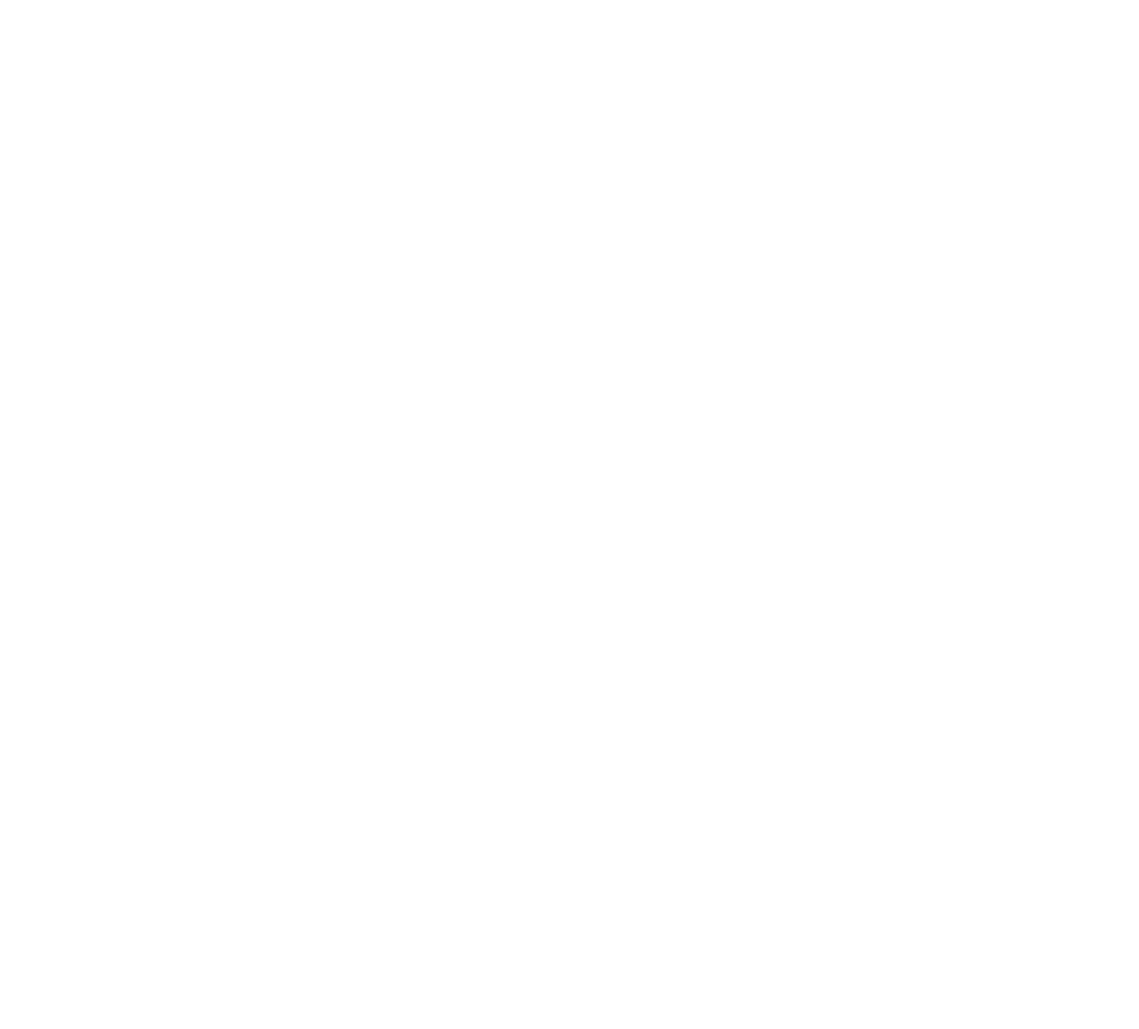
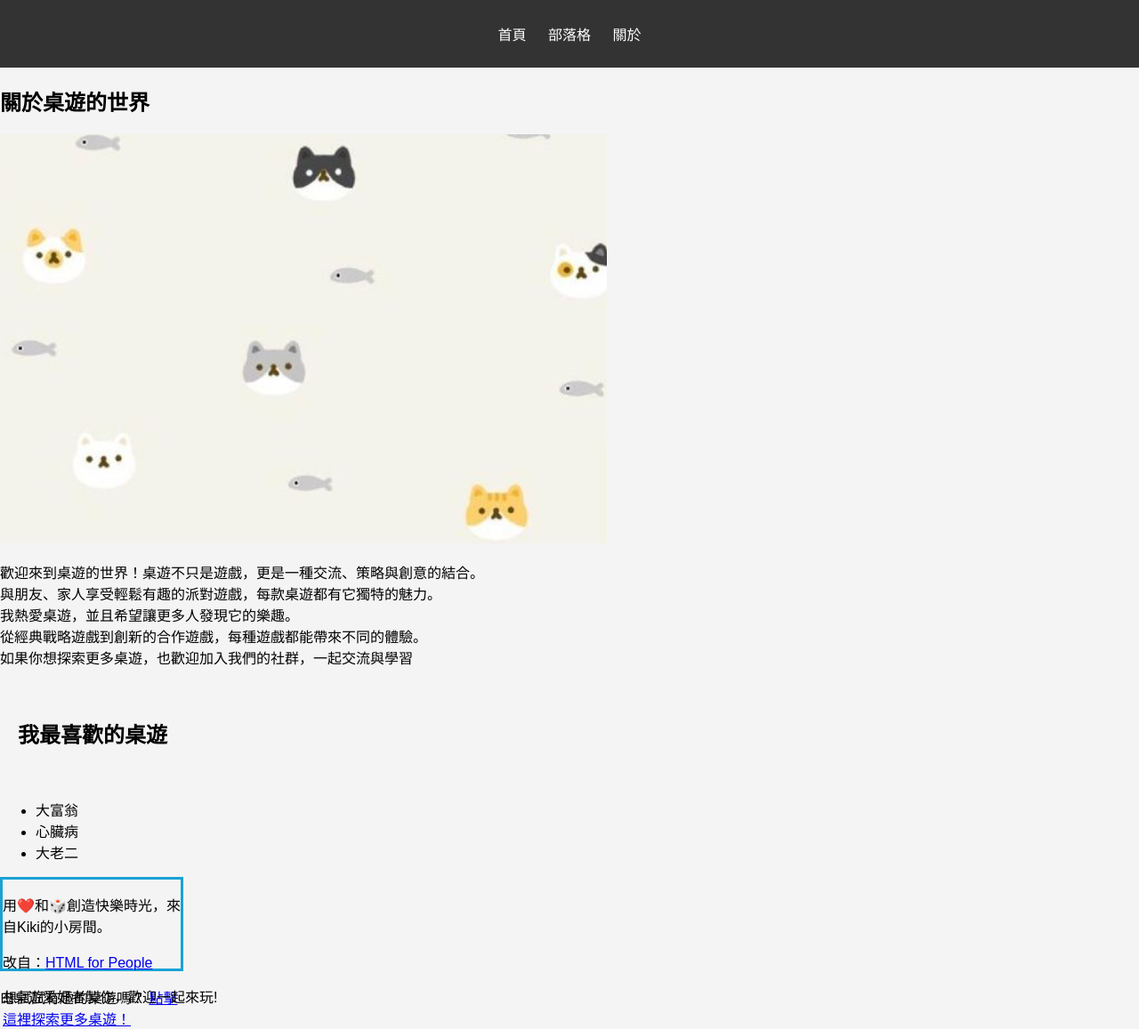
Before and after one commit to hongjiaen1111/w1, a plain HTML site: page about.html in a window 1280 px wide. Shown: the whole page at 89% size. Before the commit the page ends 800 px from the top, so only its background shows below. Drawn offline with Linux system fonts and the light colour scheme.

Commit message:
描述你的更動

```diff
--- a/about.html
+++ b/about.html
@@ -0,0 +1,44 @@
+<!DOCTYPE html>
+<html lang="en">
+<head>
+    <meta charset="UTF-8">
+    <meta name="viewport" content="width=device-width, initial-scale=1.0">
+    <title>我的新天地</title>
+    <link rel="stylesheet" href="style.css">
+</head>
+<body>
+    <header>
+        <nav>
+            <ul>
+                <li><a href="index.html">首頁</a></li>
+                <li><a href="concact.html">部落格</a></li>
+                <li><a href="about.html">關於</a></li>
+            </ul>
+          </nav>
+        </header>
+               <h2>關於桌遊的世界</h2>
+          <img src="images\2.jpg" alt="貓咪圖">
+           <p>歡迎來到桌遊的世界！桌遊不只是遊戲，更是一種交流、策略與創意的結合。
+            <br>與朋友、家人享受輕鬆有趣的派對遊戲，每款桌遊都有它獨特的魅力。
+            <br>我熱愛桌遊，並且希望讓更多人發現它的樂趣。
+            <br>從經典戰略遊戲到創新的合作遊戲，每種遊戲都能帶來不同的體驗。
+            <br>如果你想探索更多桌遊，也歡迎加入我們的社群，一起交流與學習
+          </p>
+     <main>
+        <h2>我最喜歡的桌遊</h2>
+    </main>
+   <ul>
+  <li>大富翁</li>
+  <li>心臟病</li>
+  <li>大老二</li>
+</ul>
+        <div class="blue-box">
+  <p>用❤️和🎲創造快樂時光，來自Kiki的小房間。</p>
+  <p>改自：<a href="#">HTML for People</a></p>
+    </main>
+      想試試有趣的桌遊嗎？ <a href="#">點擊這裡探索更多桌遊！</a>
+  </div>
+   <footer>
+        <p>由桌遊愛好者製作，歡迎一起來玩!</p>
+    </footer>
+</html>
--- /dev/null
+++ b/style.css
@@ -0,0 +1,60 @@
+/* 设置页面的基本样式 */
+body {
+    font-family: Arial, sans-serif;
+    margin: 0;
+    padding: 0;
+    background-color: #f4f4f4;
+}
+
+/* 页头样式 */
+header {
+    background-color: #333333;
+    color: white;
+    padding: 10px;
+    text-align: center;
+}
+
+nav ul {
+    list-style: none;
+    padding: 0;
+}
+
+nav ul li {
+    display: inline;
+    margin: 0 10px;
+}
+
+nav ul li a {
+    color: white;
+    text-decoration: none;
+}
+
+/* 页面主体样式 */
+main {
+    padding: 20px;
+}
+
+/* 链接悬停效果 */
+nav ul li a:hover {
+    text-decoration: underline;
+}
+.blue-box {
+  width: 200px;
+  height: 100px;
+  border: 3px solid rgb(25, 162, 212);
+}<!DOCTYPE html>
+<html lang="zh">
+<head>
+    <meta charset="UTF-8">
+    <meta name="viewport" content="width=device-width, initial-scale=1.0">
+    <title>填充满颜色的框</title>
+    <style>
+        .container {
+            display: flex;
+            gap: 10px;
+        }
+        .box {
+            width: 100px;
+            height: 100px;
+            background-color: red; /* 你可以改成其他颜色 */
+        }
```
Also changed, not shown: blog/index.html (added, +50 -0 lines), contact.html (+30 -0 lines), index.html (+5 -5 lines), blog/2025-04-17-abc.html (added), blog/2025-04-17-book.html (added), blog/2025-04-17-iam.html (added).
